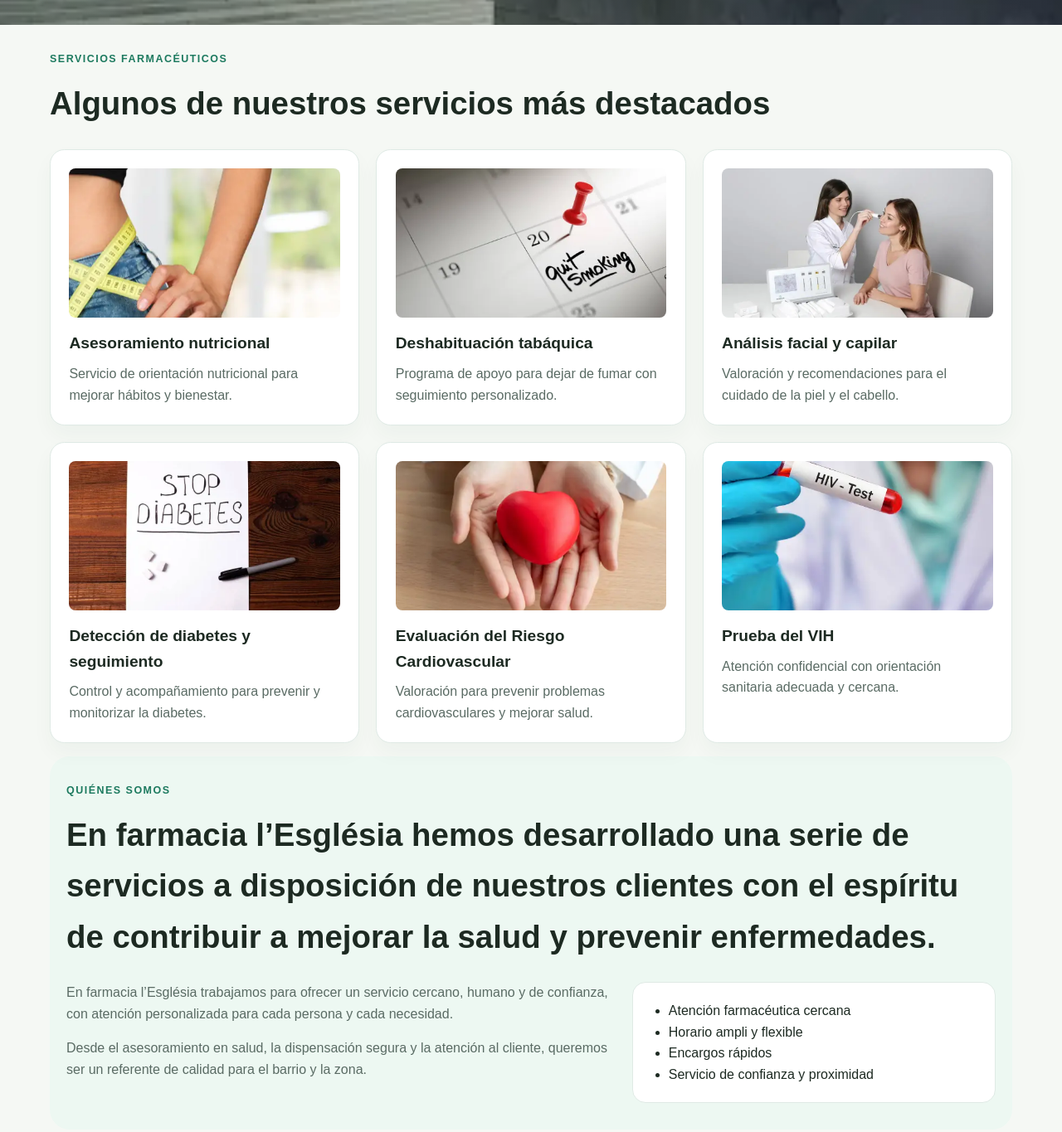
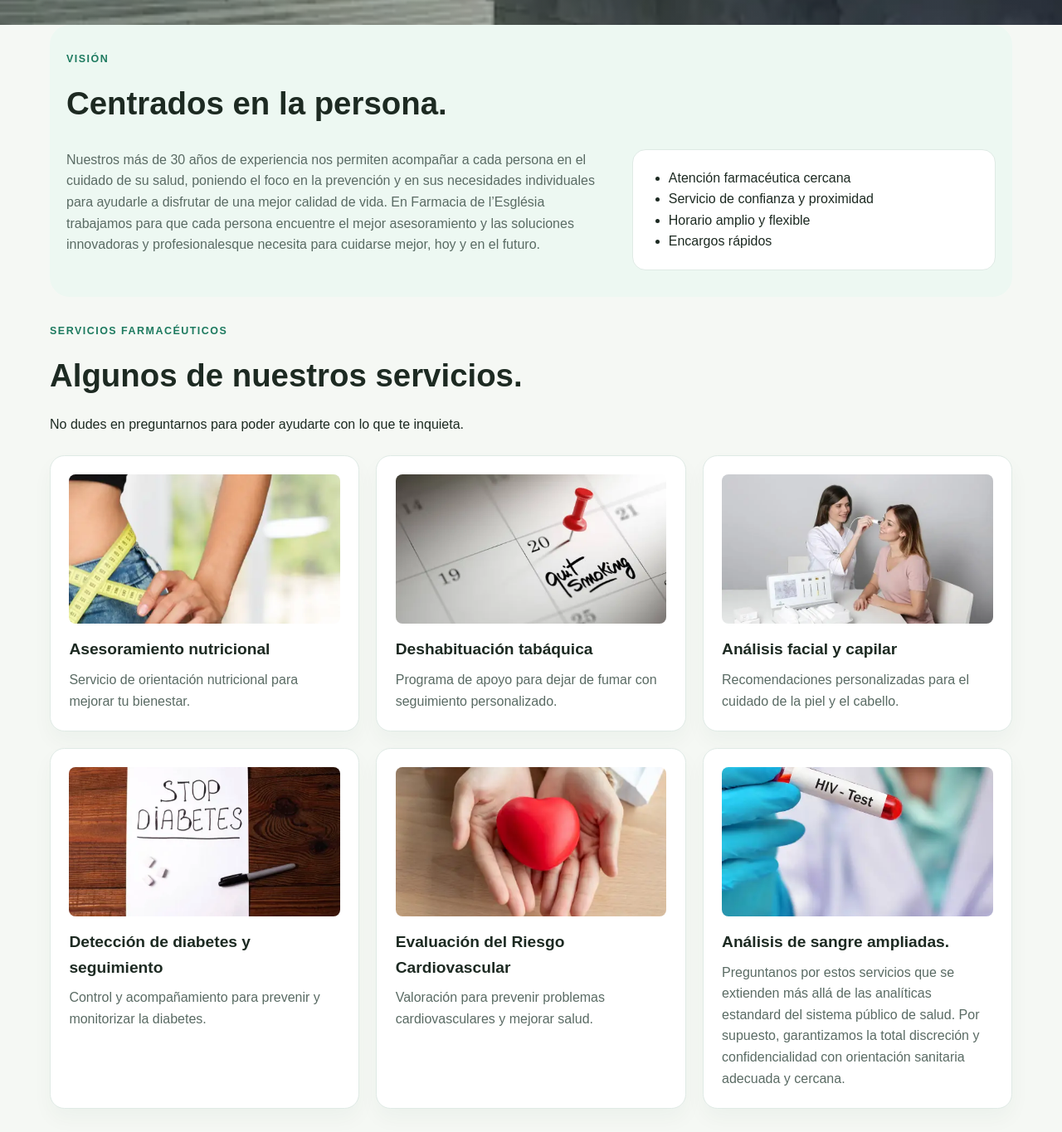
Before and after one commit to Capitankanalla/projecteFarmaciaEsglesia, a website: page index.html in a window 1280 px wide. Shown: the part 659-2024 px from the top of the page at 83% size. Drawn offline with Linux system fonts and the light colour scheme.

Commit message:
Fix: Millora textos

```diff
--- a/index.html
+++ b/index.html
@@ -28,10 +28,11 @@
       <a class="brand" href="#inicio">Farmàcia de l'Església</a>
       <button class="menu-toggle" type="button" aria-label="Abrir menú" aria-expanded="false">☰</button>
       <nav class="main-nav" id="main-nav" aria-label="Navegación principal">
-        <a href="#quienes-somos">Quiénes somos</a>
+        <a href="#quienes-somos">Visión</a>
         <a href="#servicios">Servicios farmacéuticos</a>
         <a href="#tarjeta">Tarjeta cliente</a>
         <a href="#encargos">Encargos</a>
+        <a href="#consejos">Blog</a>
         <a href="#contactar">Contactar</a>
       </nav>
     </div>
@@ -68,10 +69,39 @@
       </div>
     </section>
 
+    <section class="section section--alt" id="quienes-somos">
+      <div class="section-heading">
+        <p class="eyebrow">Visión</p>
+        <h2>Centrados en la persona.</h2>
+        <p></p>
+      </div>
+
+      <div class="two-column">
+        <div>
+          <p>
+            Nuestros más de 30 años de experiencia nos permiten acompañar
+            a cada persona en el cuidado de su salud, poniendo el foco en la prevención y en
+            sus necesidades individuales para ayudarle a disfrutar de una mejor calidad de vida.
+            En Farmacia de l’Església trabajamos para que cada persona encuentre el mejor asesoramiento
+            y las soluciones innovadoras y profesionalesque necesita para cuidarse mejor, hoy y en el futuro.
+          </p>
+        </div>
+        <div class="feature-box">
+          <ul>
+            <li>Atención farmacéutica cercana</li>
+            <li>Servicio de confianza y proximidad</li>
+            <li>Horario amplio y flexible</li>
+            <li>Encargos rápidos</li>
+          </ul>
+        </div>
+      </div>
+    </section>
+
     <section class="section" id="servicios">
       <div class="section-heading">
         <p class="eyebrow">Servicios Farmacéuticos</p>
-        <h2>Algunos de nuestros servicios más destacados</h2>
+        <h2>Algunos de nuestros servicios.</h2>
+        <p>No dudes en preguntarnos para poder ayudarte con lo que te inquieta.</p>
       </div>
 
       <div class="cards">
@@ -79,7 +109,7 @@
           <img class="card__image" src="./assets/imgs/asesoramiento-nutricional-1.webp"
             alt="Asesoramiento nutricional" />
           <h3>Asesoramiento nutricional</h3>
-          <p>Servicio de orientación nutricional para mejorar hábitos y bienestar.</p>
+          <p>Servicio de orientación nutricional para mejorar tu bienestar.</p>
         </article>
 
         <article class="card" data-service="tabaquismo  ">
@@ -91,7 +121,7 @@
         <article class="card" data-service="analisis-facial ">
           <img class="card__image" src="./assets/imgs/analisis-facial.webp" alt="Análisis facial y capilar" />
           <h3>Análisis facial y capilar</h3>
-          <p>Valoración y recomendaciones para el cuidado de la piel y el cabello.</p>
+          <p>Recomendaciones personalizadas para el cuidado de la piel y el cabello.</p>
         </article>
 
         <article class="card" data-service="diabetes  ">
@@ -109,40 +139,15 @@
 
         <article class="card" data-service="vih">
           <img class="card__image" src="./assets/imgs/prueba-vih.webp" alt="Prueba del VIH" />
-          <h3>Prueba del VIH</h3>
-          <p>Atención confidencial con orientación sanitaria adecuada y cercana.</p>
+          <h3>Análisis de sangre ampliadas.</h3>
+          <p>Preguntanos por estos servicios que se extienden más allá de las analíticas estandard
+            del sistema público de salud.
+            Por supuesto, garantizamos la total discreción y confidencialidad con orientación
+            sanitaria adecuada y cercana.</p>
         </article>
       </div>
     </section>
 
-    <section class="section section--alt" id="quienes-somos">
-      <div class="section-heading">
-        <p class="eyebrow">Quiénes somos</p>
-        <h2>En farmacia l’Església hemos desarrollado una serie de servicios a disposición de
-          nuestros clientes con el espíritu de contribuir a mejorar la salud y prevenir enfermedades. </h2>
-      </div>
-
-      <div class="two-column">
-        <div>
-          <p>
-            En farmacia l’Església trabajamos para ofrecer un servicio cercano, humano y de confianza,
-            con atención personalizada para cada persona y cada necesidad.
-          </p>
-          <p>
-            Desde el asesoramiento en salud, la dispensación segura y la atención al cliente,
-            queremos ser un referente de calidad para el barrio y la zona.
-          </p>
-        </div>
-        <div class="feature-box">
-          <ul>
-            <li>Atención farmacéutica cercana</li>
-            <li>Horario ampli y flexible</li>
-            <li>Encargos rápidos</li>
-            <li>Servicio de confianza y proximidad</li>
-          </ul>
-        </div>
-      </div>
-    </section>
 
     <section class="section" id="tarjeta">
       <div class="section-heading">
```
